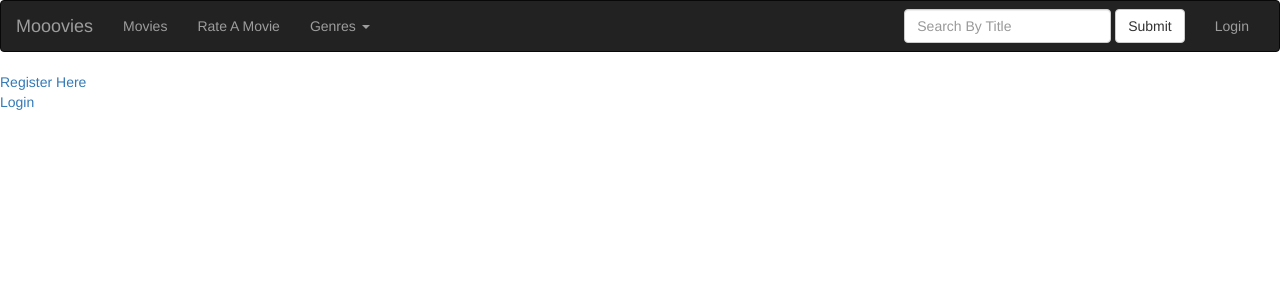
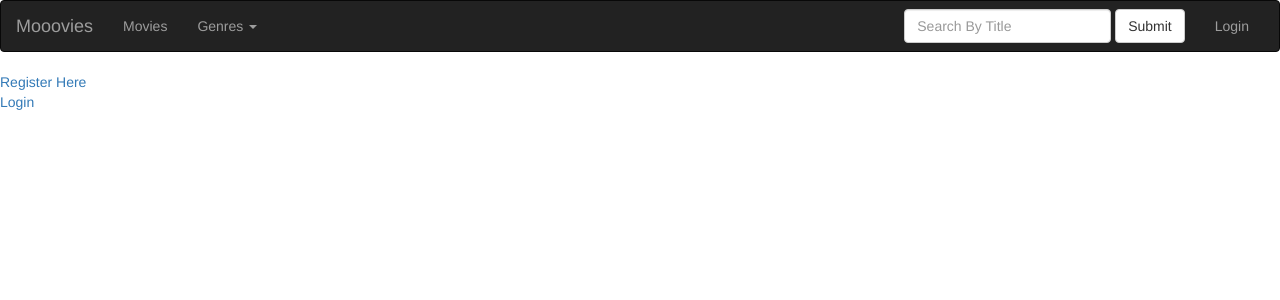
Before and after one commit to tarakdavis/django-movies, a Django app: template movielens/movieratings/templates/movieratings/index.html in a window 1280 px wide. Shown: the top 300 px of the page. Run offline with Django 3.2, Linux system fonts and the light colour scheme; the template is opened without the code that fills it, so the values that code supplies are empty; some libraries are stand-ins or nearby versions.

Commit message:
Moved rating link to movie_detail.html

```diff
--- a/movielens/movieratings/templates/movieratings/movie_detail.html
+++ b/movielens/movieratings/templates/movieratings/movie_detail.html
@@ -9,10 +9,11 @@
     <div class="container">
         <h2> {{movie.title}} </h2>
         <hr class="divider"></hr>
-
+        <li><a href="{% url 'movieratings:new_rating' %}">Rate This Movie</span></a></li>
         <h4>{{ movie.genre }}</h4>
 
         <h4> Average Rating: {{avg_rating|floatformat:"2"}}</h4>
+
 
         <h4>Ratings:</h4>
 
--- a/movielens/templates/base.html
+++ b/movielens/templates/base.html
@@ -21,7 +21,6 @@
             <div class="collapse navbar-collapse" id="bs-example-navbar-collapse-2">
                 <ul class="nav navbar-nav">
                     <li><a href="{% url 'movieratings:all_movies' %}">Movies</span></a></li>
-                    <li><a href="{% url 'movieratings:new_rating' %}">Rate A Movie</span></a></li>
                     <li class="dropdown">
                       <a href="#" class="dropdown-toggle" data-toggle="dropdown" role="button" aria-expanded="false">Genres <span class="caret"></span></a>
                           <ul class="dropdown-menu" role="menu">
```
